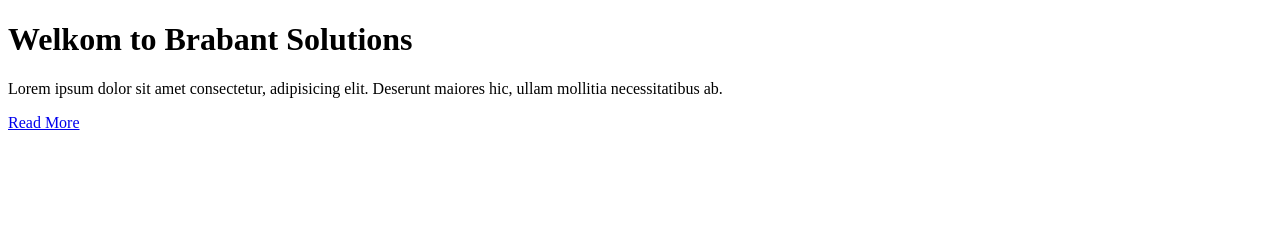
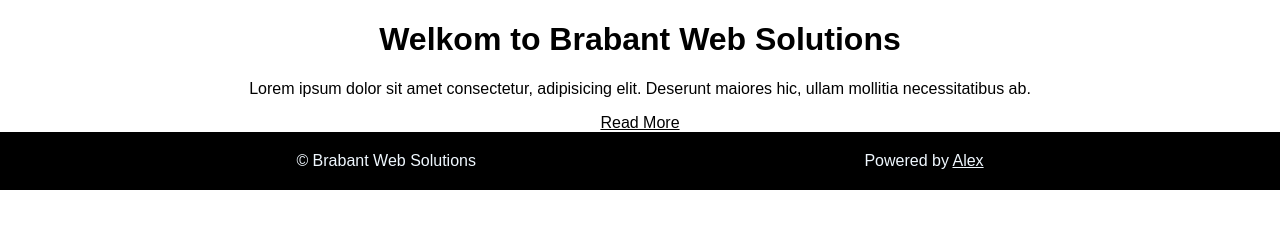
Before and after one commit to al-student/task4, a plain HTML site: page index.html in a window 1280 px wide. Drawn offline with Linux system fonts and the light colour scheme.

Commit message:
Add Footer

```diff
--- a/assets/styles/style.css
+++ b/assets/styles/style.css
@@ -0,0 +1,21 @@
+body {
+    margin: 0px;
+    font-family: sans-serif;
+    text-align: center;
+}
+
+a {
+    color: inherit;
+}
+
+footer {
+    background-color: black;
+    color: aliceblue;
+    margin: auto 0px;
+    padding: 20px 0px;
+}
+
+.footer-option {
+    display: inline;
+    margin: auto 15%;
+}
--- a/index.html
+++ b/index.html
@@ -8,12 +8,18 @@
 </head>
 <body>
     <header>
-        <h1>Welkom to Brabant Solutions</h1>
+        <h1>Welkom to Brabant Web Solutions</h1>
         <p>Lorem ipsum dolor sit amet consectetur, adipisicing elit. Deserunt maiores hic, ullam mollitia necessitatibus ab.</p>
         <div>
             <a href="#section-about">Read More</a>
         </div>
     </header>
+    <main>
 
+    </main>
+    <footer>
+        <p class="footer-option">&copy; Brabant Web Solutions</p>
+        <p class="footer-option">Powered by <a href="https://github.com/al-student/">Alex</a></p>
+    </footer>
 </body>
 </html>
```
